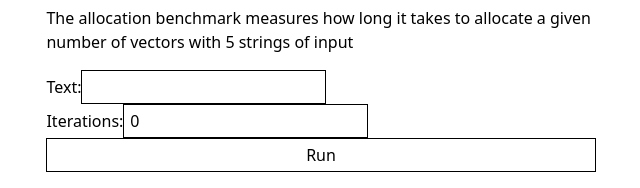
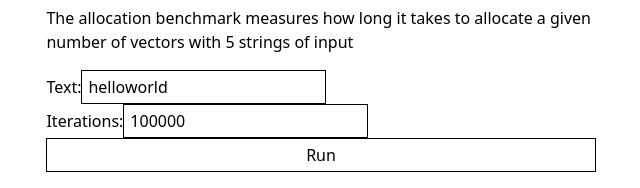
Before and after one commit to nickbabcock/bench, a Next.js app: page / in a window 1280 px wide. Shown: the part 141-329 px from the top of the page, without its empty margins (319-959 px from the left). Built offline with nearby package versions, Linux system fonts and the light colour scheme.

Commit message:
Small tweaks

```diff
--- a/src/features/worker/Allocation.tsx
+++ b/src/features/worker/Allocation.tsx
@@ -1,4 +1,4 @@
-import { AllocationForm } from ".";
+import { AllocationForm } from "./AllocationForm";
 import { BenchmarkHarnessProvider } from "./HarnessProvider";
 
 export const Allocation: React.FC<{}> = () => {
--- a/src/features/worker/AllocationForm.tsx
+++ b/src/features/worker/AllocationForm.tsx
@@ -1,12 +1,11 @@
 import { formatFloat } from "@/lib/format";
 import { useState } from "react";
-import { getHarness } from ".";
 import { BenchmarkResult } from "./engine";
-import { useBenchmarkHarness } from "./HarnessProvider";
+import { getHarness, useBenchmarkHarness } from "./HarnessProvider";
 
 export const AllocationForm: React.FC<{}> = () => {
-  const [text, setText] = useState("");
-  const [iterations, setIterations] = useState(0);
+  const [text, setText] = useState("helloworld");
+  const [iterations, setIterations] = useState(100_000);
   const benchmark = useBenchmarkHarness();
   const [results, setResults] = useState<BenchmarkResult[]>([]);
 
--- a/src/features/worker/HarnessProvider.tsx
+++ b/src/features/worker/HarnessProvider.tsx
@@ -11,7 +11,7 @@ interface HarnessState {
 
 type ContextState = MutableRefObject<HarnessState | undefined>;
 
-const ReplayParserContext = React.createContext<ContextState | undefined>(
+const HarnessContext = React.createContext<ContextState | undefined>(
   undefined
 );
 
@@ -26,6 +26,8 @@ export const BenchmarkHarnessProvider: React.FC<{}> = ({ children }) => {
         worker,
         rawWorker,
       };
+
+      worker.initialize();
     }
 
     effect();
@@ -40,14 +42,14 @@ export const BenchmarkHarnessProvider: React.FC<{}> = ({ children }) => {
   }, []);
 
   return (
-    <ReplayParserContext.Provider value={workerRef}>
+    <HarnessContext.Provider value={workerRef}>
       {children}
-    </ReplayParserContext.Provider>
+    </HarnessContext.Provider>
   );
 };
 
 export function useBenchmarkHarness() {
-  const context = React.useContext(ReplayParserContext);
+  const context = React.useContext(HarnessContext);
   if (context === undefined) {
     throw new Error(
       "useBenchmarkHarness must be used within a BenchmarkHarnessProvider"
--- a/src/features/worker/index.ts
+++ b/src/features/worker/index.ts
@@ -1,3 +1 @@
-export * from "./HarnessProvider";
-export * from "./AllocationForm";
 export * from "./Allocation";
```
